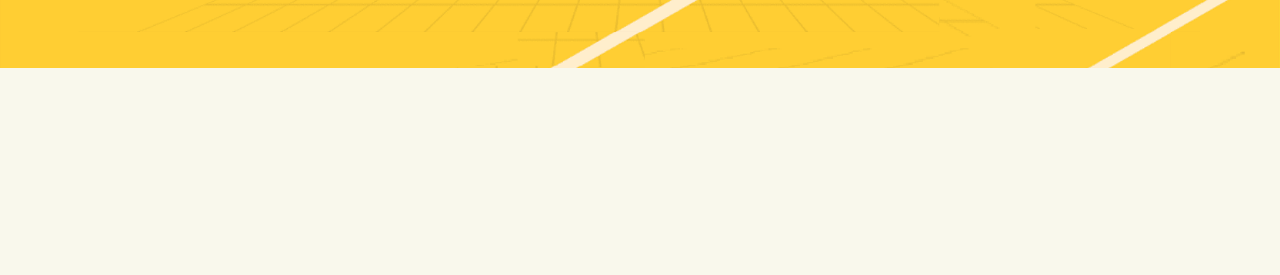
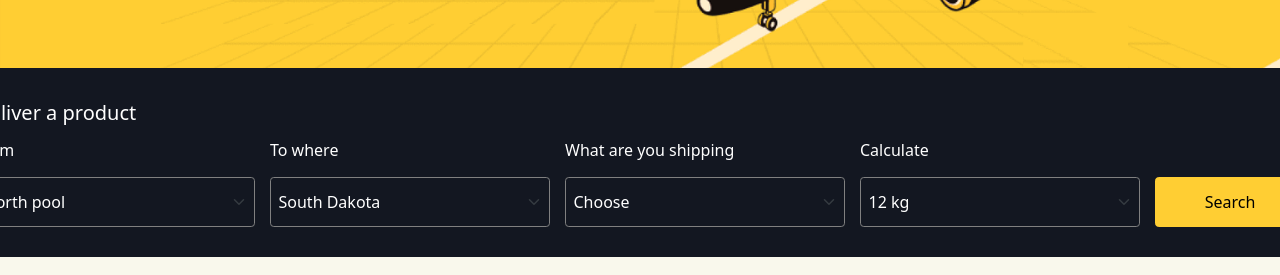
Before and after one commit to pratik-tandel/rapidrun-landing-page, a website: page index.html in a window 1280 px wide. Shown: the part 512-787 px from the top of the page. Drawn offline with Linux system fonts and the light colour scheme.

Commit message:
feat: add styles for product form

```diff
--- a/assets/scss/components/_button.scss
+++ b/assets/scss/components/_button.scss
@@ -1,20 +1,17 @@
-.btn-get-started {
-    margin-left: 70px;
+.btn {
     width: 15rem;
     height: 5rem;
 }
 
-.btn-platform {
-    height: 5rem;
+.btn-get-started {
+    margin-left: 70px;
 }
 
 .btn-resources {
-    height: 5rem;
-    width: 15rem;
     align-self: center;
 }
 
-.btn-subscribe {
-    height: 5rem;
-    width: 15rem;
+.btn-search {
+    align-self: flex-end;
+    font-weight: $font-weight-semibold;
 }
--- /dev/null
+++ b/assets/scss/components/_form.scss
@@ -0,0 +1,19 @@
+.form {
+    &-title {
+        font-size: 2rem;
+        font-weight: $font-weight-normal;
+    }
+
+    &-label {
+        padding-bottom: 1rem;
+    }
+
+
+    &-select {
+        width: 28rem;
+        height: 5rem;
+        background-color: $secondary;
+        color: $white;
+        border-color: gray;
+    }
+}
--- a/assets/scss/components/_index.scss
+++ b/assets/scss/components/_index.scss
@@ -1,2 +1,3 @@
 @import './button';
 @import './card';
+@import './form';
--- a/assets/scss/layout/_main.scss
+++ b/assets/scss/layout/_main.scss
@@ -1,8 +1,9 @@
 .intro-section {
     padding: 1rem 6rem;
+    // margin-bottom: 10rem;
     background-image: url('./assets/img/plane.png');
     background-size: cover;
-    height: 50rem;
+    height: 60rem;
 }
 
 .intro {
@@ -20,6 +21,13 @@
 
 .logistic-solution-section {
     padding: 1rem 6rem;
+    position: relative;
+}
+
+.product-form__wrapper {
+    position: absolute;
+    top: -10rem;
+    padding: 3rem;
 }
 
 .features {
@@ -27,7 +35,7 @@
 }
 
 .solutions-intro {
-    padding-top: 20rem;
+    padding-top: 17rem;
     padding-bottom: 5rem;
 
     &__title {
--- a/index.html
+++ b/index.html
@@ -66,47 +66,47 @@
             <!-- /Intro Section -->
 
             <!-- Logistic Solutions Section -->
-            <section class="logistic-solution-section">
+            <section class="logistic-solution-section d-flex flex-column">
                 <!-- Deliver Product Form -->
-                <div class="bg-secondary text-white">
-                    <!-- <p>Deliver a product</p> -->
-                    <form class="d-flex gap-4">
+                <div class="bg-secondary text-white product-form__wrapper align-self-center">
+                    <p class="form-title">Deliver a product</p>
+                    <form class="d-flex justify-content-between gap-4">
                         <!-- From -->
-                        <!-- <div class="d-flex flex-column">
-                            <label for="from">From</label>
-                            <select name="from" id="from">
+                        <div class="d-flex flex-column form-group">
+                            <label class="form-label" for="from">From</label>
+                            <select class="form-select" name="from" id="from">
                                 <option value="North pool">North pool</option>
                                 <option value="South pool">South pool</option>
                             </select>
-                        </div> -->
+                        </div>
                         <!-- /From -->
                         <!-- To -->
-                        <!-- <div class="d-flex flex-column">
-                            <label for="to">To</label>
-                            <select name="to" id="to">
+                        <div class="d-flex flex-column form-group">
+                            <label class="form-label" for="to">To where</label>
+                            <select class="form-select" name="to" id="to">
                                 <option value="South Dakota">South Dakota</option>
                                 <option value="North Dakota">North Dakota</option>
                             </select>
-                        </div> -->
+                        </div>
                         <!-- Shipping -->
-                        <!-- <div class="d-flex flex-column">
-                            <label for="shipping">What are you shipping</label>
-                            <select name="shipping" id="shipping">
+                        <div class="d-flex flex-column form-group">
+                            <label class="form-label" for="shipping">What are you shipping</label>
+                            <select class="form-select" name="shipping" id="shipping">
                                 <option value="Choose">Choose</option>
                                 <option value="Electronics">Electronics</option>
                             </select>
-                        </div> -->
+                        </div>
                         <!-- /Shipping -->
                         <!-- Calculate -->
-                        <!-- <div class="d-flex flex-column">
-                            <label for="calculate">Calculate</label>
-                            <select name="calculate" id="calculate">
+                        <div class="d-flex flex-column form-group">
+                            <label class="form-label" for="calculate">Calculate</label>
+                            <select class="form-select" name="calculate" id="calculate">
                                 <option value="12">12 kg</option>
                                 <option value="20">20 kg</option>
                             </select>
-                        </div> -->
+                        </div>
                         <!-- /Calculate -->
-                        <!-- <button>Search</button> -->
+                        <button class="btn btn-primary btn-search">Search</button>
                     </form>
                 </div>
                 <!-- Logistic Solutions Intro -->
```
Also changed, not shown: style.css, 1 other file.
